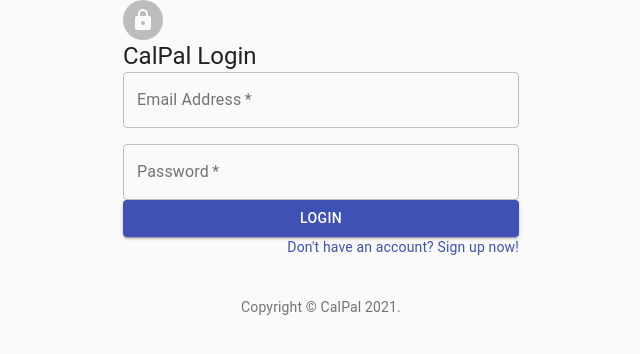
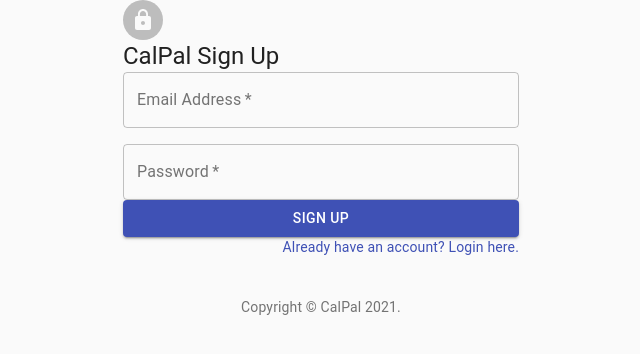
Before and after one commit to GingermanA/CalPal, a React (Create React App) app: page /signup in a window 1280 px wide. Before the commit this address led to /login. Shown: the top 354 px of the page, without its empty margins (319-959 px from the left). Built offline with nearby package versions, Linux system fonts and the light colour scheme; no server answers; the HTML template or start-up script is replaced by a standard one; what @syncfusion/ej2-base would draw is missing.

Commit message:
Can refresh and stay on same page for all pages

```diff
--- a/src/App.js
+++ b/src/App.js
@@ -1,5 +1,10 @@
 import React from "react";
-import { BrowserRouter as Router, Redirect, Route } from "react-router-dom";
+import {
+  BrowserRouter as Router,
+  Redirect,
+  Route,
+  Switch,
+} from "react-router-dom";
 import Scheduler from "./components/Scheduler";
 import PageTodolist from "./components/PageTodolist";
 import Login from "./components/Login";
@@ -11,13 +16,13 @@
   return (
     <AuthProvider>
       <Router>
-        <Redirect from="/" to="/login" />
-        <div>
+        <Switch>
           <PrivateRoute exact path="/scheduler" component={Scheduler} />
           <PrivateRoute exact path="/tasks" component={PageTodolist} />
           <Route exact path="/login" component={Login} />
           <Route exact path="/signup" component={SignUp} />
-        </div>
+          <Redirect from="/" to="/login" />
+        </Switch>
       </Router>
     </AuthProvider>
   );
--- a/src/components/Login.js
+++ b/src/components/Login.js
@@ -37,6 +37,7 @@
   const { currentUser } = useContext(AuthContext);
 
   if (currentUser) {
+    console.log(history.goBack());
     return <Redirect to="/scheduler" />;
     //return <Redirect to="/calendar" />;
   }
```
